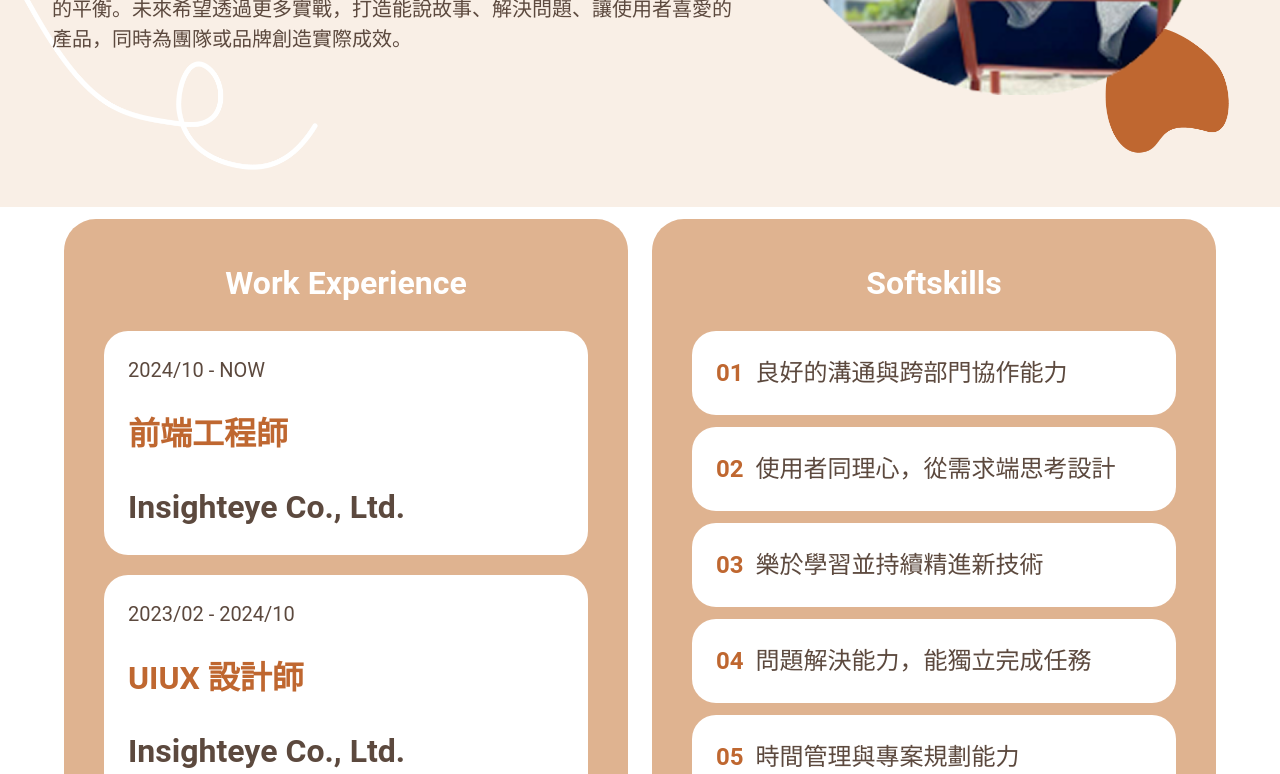
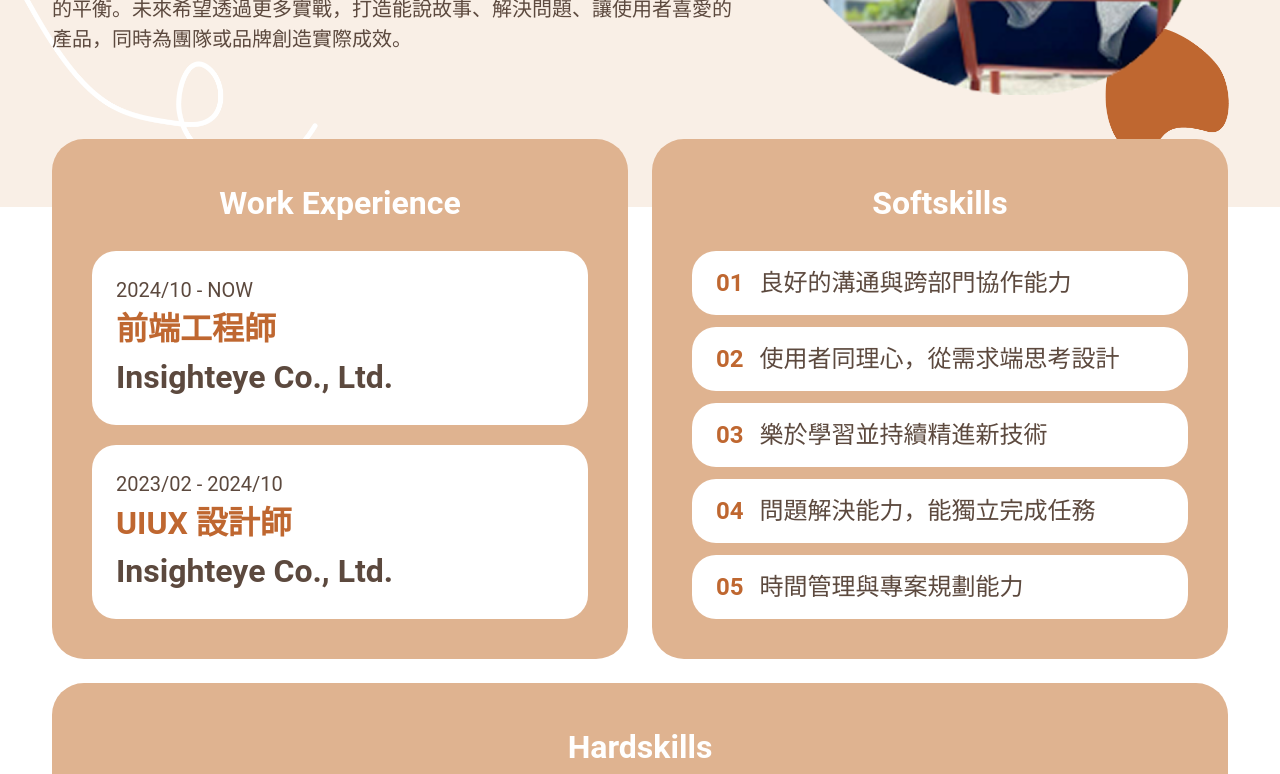
Before and after one commit to supeihau/my-portfolio-2025, a Nuxt app: page / in a window 1280 px wide. Shown: the part 520-1294 px from the top of the page. Built offline with nearby package versions, Linux system fonts and the light colour scheme.

Commit message:
fix: skill section padding

```diff
--- a/components/skills/skills.vue
+++ b/components/skills/skills.vue
@@ -1,9 +1,9 @@
 <template>
-    <v-row class="px-md-12 px-lg-16 px-5 pb-16 g" align="stretch">
-        <v-col cols="12" sm="12" md="6" lg="6" >
+    <v-row class="px-md-12 px-lg-13 px-5 pb-16 custom-top-effect" align="stretch">
+        <v-col cols="12" sm="6" md="6" lg="6" >
             <div
                 class="d-flex flex-column align-center justify-start bg-light-orange fill-height"
-                :class="isDesktop ? 'pa-10 custom-rounded-lg': 'pa-4 custom-rounded-md'"
+                :class="isDesktop ? 'pa-10 custom-rounded-lg': 'pa-5 custom-rounded-md'"
             >
                 <div
                     class="text-white"
@@ -38,10 +38,10 @@
             </div>
         </v-col>
 
-        <v-col cols="12"  sm="12" md="6" lg="6" >
+        <v-col cols="12" sm="6" md="6" lg="6" >
             <div
                 class="d-flex flex-column align-center justify-start bg-light-orange fill-height"
-                :class="isDesktop ? 'pa-10 custom-rounded-lg': 'pa-4 custom-rounded-md'"
+                :class="isDesktop ? 'pa-10 custom-rounded-lg': 'pa-5 custom-rounded-md'"
             >
                 <div
                     class="text-white"
@@ -56,7 +56,7 @@
                     <div class="d-flex flex-grow-1" v-for="value in softskills" :key="value.number">
                         <div
                             class="bg-white d-flex flex-row ga-1 w-100 justify-start align-center"
-                            :class="isDesktop ? 'flex-grow-1 pa-6 custom-rounded-md': 'pa-4 custom-rounded-sm'"
+                            :class="isDesktop ? 'flex-grow-1 px-6 py-3 custom-rounded-md': 'px-4 py-2 custom-rounded-sm'"
                         >
                             <div
                                 class=" text-orange"
@@ -65,7 +65,7 @@
                                 {{ value.number }}
                             </div>
                             <div
-                                class="text-h4-regular text-brown pl-2"
+                                class="text-h4-regular text-brown pl-3"
                                 :class="isDesktop ? 'text-h4-regular': 'text-h6-regular'"
                             >
                                 {{ value.descibe }}
@@ -180,4 +180,9 @@ const hardskills = ref([
     background-position: right bottom;
     background-size: auto 20%;
 }
+
+.custom-top-effect {
+    top: -80px;
+    position: relative;
+}
 </style>
```
